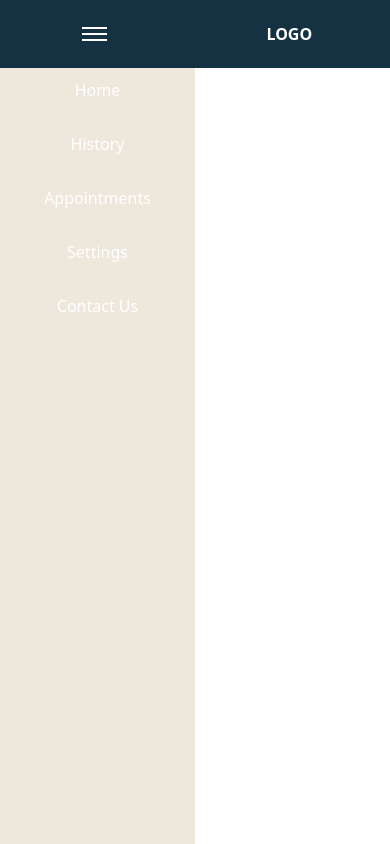
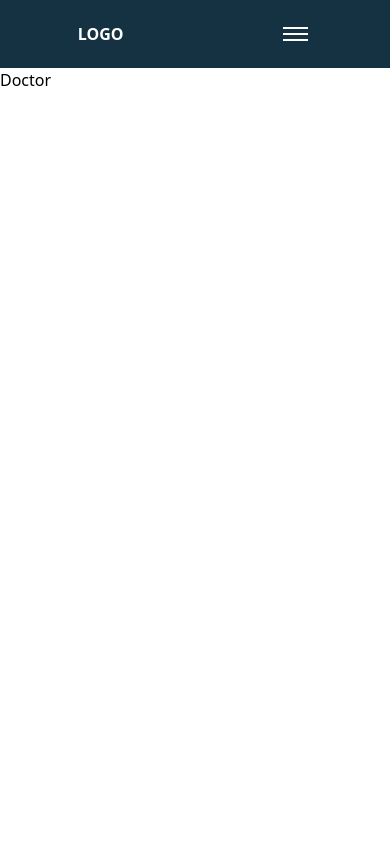
Before and after one commit to health-management-system/hms-frontend, a React (Vite) app: page /doctorinfo in a window 390 px wide. Built offline with nearby package versions, Linux system fonts and the light colour scheme.

Commit message:
nav edit to right

```diff
--- a/src/components/layouts/ProfileLayout.tsx
+++ b/src/components/layouts/ProfileLayout.tsx
@@ -1,5 +1,5 @@
 import React from 'react'
-import { NavBar } from '../shared/Navbar'
+import NavBar from '../shared/Navbar'
 
 function ProfileLayout({children}: {children: React.ReactNode}) {
   return (
--- a/src/components/shared/Navbar.css
+++ b/src/components/shared/Navbar.css
@@ -61,13 +61,17 @@ a{
     .nav__menu{
         position: fixed;
         top: 8vh;
-        left: 0;
+        right: 0;
         width: 50%;
         height: 92vh;
         background-color: #EDE7DC;
         flex-direction: column;
-        transform: traslateX(100%);
+        transform: translateX(100%);
         justify-content: start;
         padding-top: 10px;
     }
 }
+
+.nav__active{
+    transform: translateX(0);
+}
--- a/src/components/shared/Navbar.tsx
+++ b/src/components/shared/Navbar.tsx
@@ -1,28 +1,32 @@
-import React from "react"
+import React,{ useState } from "react"
 import "./Navbar.css"
 
-export class NavBar extends React.Component{
-    render(){
+function NavBar (){
+    const [active,setActive] = useState("nav__menu");
+    const navToggle= () => {
+    active === "nav__menu" ? setActive("nav__menu nav__active") : setActive("nav__menu");
+    };
+        return(
+                <nav  className="Nav">
 
-        return(
-                <nav className="Nav">
-                    <div className="nav__toggler">
-                        <div className="#"></div>
-                        <div className="#"></div>
-                        <div className="#"></div>
-                    </div>
+                    <a href="#" className="nav__brand" >Logo</a>
 
-                    <ul className="nav__menu" >
+                    <ul className={active}>
                         <li className="#nav_item"><a href="" className="nav_link">Home</a></li>
                         <li className="#nav_item"><a href="" className="nav_link">History</a></li>
                         <li className="#nav_item"><a href="" className="nav_link">Appointments</a></li>
                         <li className="#nav_item"><a href="" className="nav_link">Settings</a></li>
                         <li className="#nav_item"><a href="" className="nav_link">Contact Us</a> </li>
                     </ul>
+                    <div onClick={navToggle} className="nav__toggler">
+                        <div className="#"></div>
+                        <div className="#"></div>
+                        <div className="#"></div>
+                    </div>
 
-                    <a href="#" className="nav__brand" >Logo</a>
 
                 </nav>
         )
-    }
 }
+
+export default  NavBar
```
